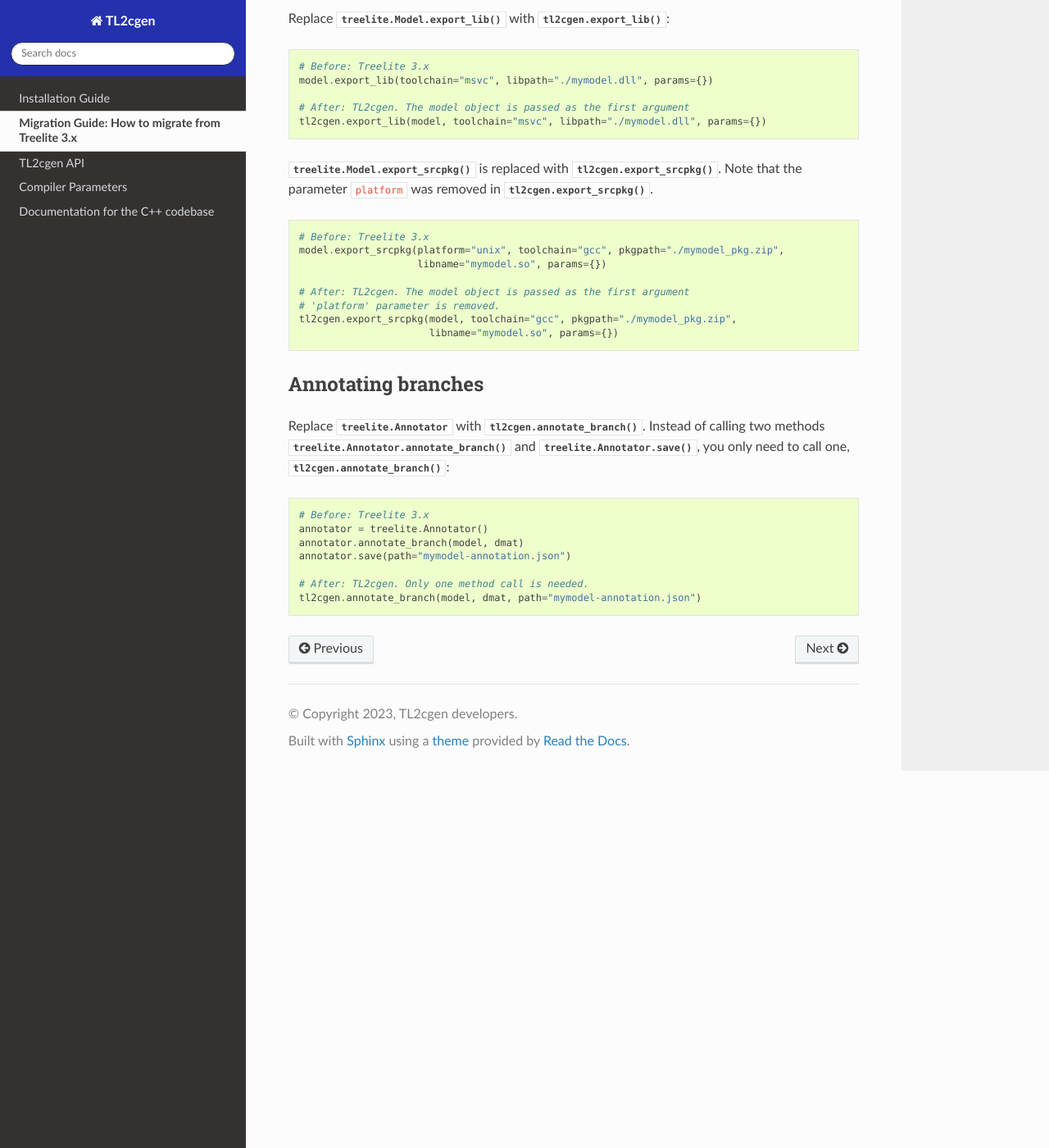
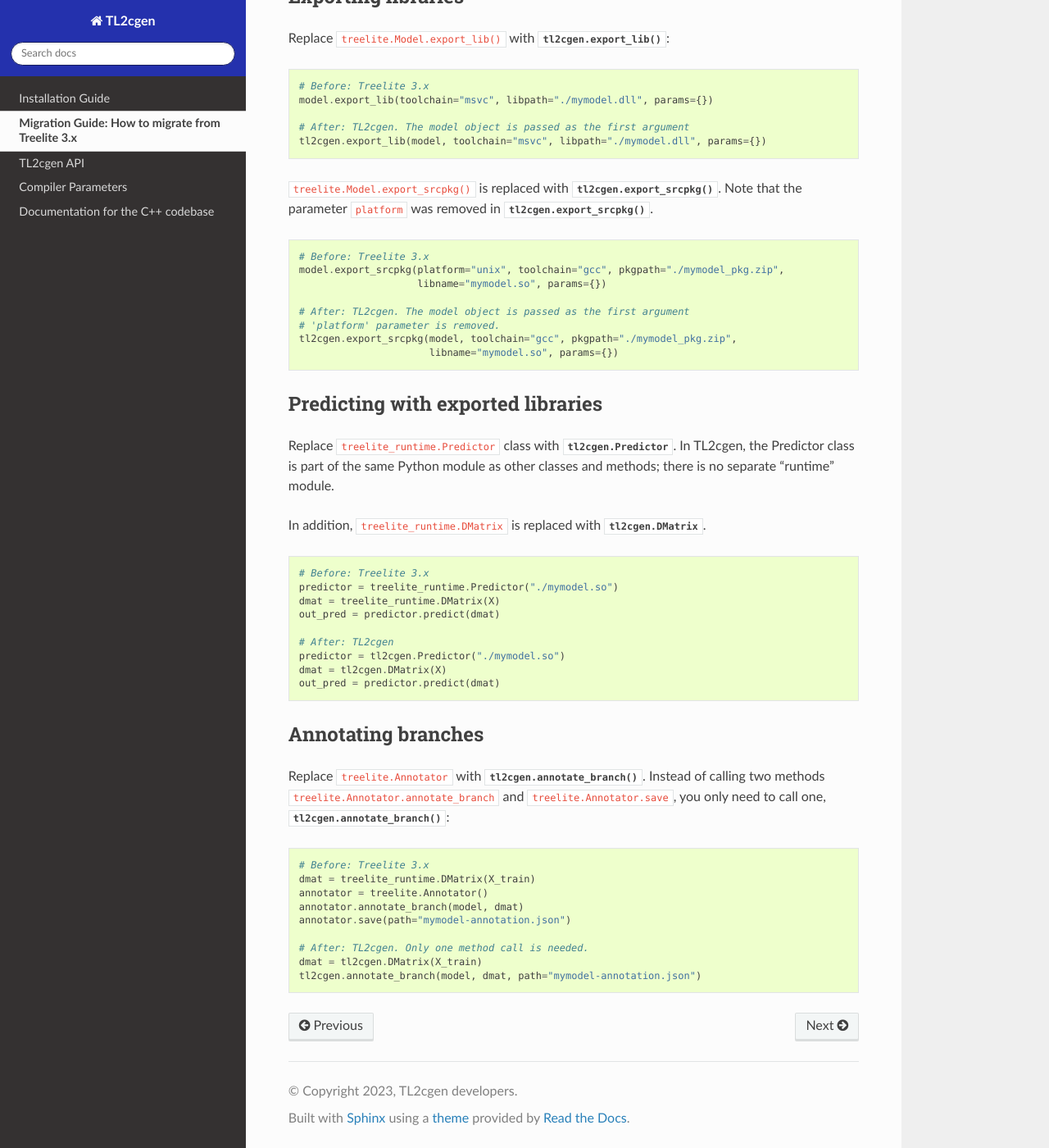
Before and after one commit to dmlc/tl2cgen, a Sphinx documentation site: the page built from docs/treelite-migration.rst, in a window 1280 px wide and 1400 px high, scrolled down 1673 px. Shown: the whole window at 82% size. Built offline with Sphinx 7.4.7 and the Read the Docs theme 2.0.0, drawn with Linux system fonts in a browser that asks for light colours; the version number could not be read and is left out; some of the changed text lies outside the part shown.

Commit message:
Don't cross-ref deprecated funcs in Treelite

```diff
--- a/docs/treelite-migration.rst
+++ b/docs/treelite-migration.rst
@@ -62,8 +62,8 @@ for model loading.
 Generating C code
 =================
 
-For generating C code from tree models, replace :py:meth:`treelite.Model.compile`
-with :py:meth:`tl2cgen.generate_c_code`
+For generating C code from tree models, replace ``treelite.Model.compile()``
+with :py:func:`tl2cgen.generate_c_code`
 
 .. code-block:: python
 
@@ -75,7 +75,7 @@ with :py:meth:`tl2cgen.generate_c_code`
 
 Exporting libraries
 ===================
-Replace :py:meth:`treelite.Model.export_lib` with :py:meth:`tl2cgen.export_lib`:
+Replace ``treelite.Model.export_lib()`` with :py:func:`tl2cgen.export_lib`:
 
 .. code-block:: python
 
@@ -85,8 +85,8 @@ Replace :py:meth:`treelite.Model.export_lib` with :py:meth:`tl2cgen.export_lib`:
   # After: TL2cgen. The model object is passed as the first argument
   tl2cgen.export_lib(model, toolchain="msvc", libpath="./mymodel.dll", params={})
 
-:py:meth:`treelite.Model.export_srcpkg` is replaced with :py:meth:`tl2cgen.export_srcpkg`.
-Note that the parameter ``platform`` was removed in :py:meth:`tl2cgen.export_srcpkg`.
+``treelite.Model.export_srcpkg()`` is replaced with :py:func:`tl2cgen.export_srcpkg`.
+Note that the parameter ``platform`` was removed in :py:func:`tl2cgen.export_srcpkg`.
 
 .. code-block:: python
 
@@ -99,19 +99,42 @@ Note that the parameter ``platform`` was removed in :py:meth:`tl2cgen.export_src
   tl2cgen.export_srcpkg(model, toolchain="gcc", pkgpath="./mymodel_pkg.zip",
                         libname="mymodel.so", params={})
 
-Annotating branches
-===================
-Replace :py:class:`treelite.Annotator` with :py:meth:`tl2cgen.annotate_branch`.
-Instead of calling two methods :py:meth:`treelite.Annotator.annotate_branch` and
-:py:meth:`treelite.Annotator.save`, you only need to call one,
-:py:meth:`tl2cgen.annotate_branch`:
+Predicting with exported libraries
+==================================
+Replace ``treelite_runtime.Predictor`` class with :py:class:`tl2cgen.Predictor`.
+In TL2cgen, the Predictor class is part of the same Python module as other
+classes and methods; there is no separate "runtime" module.
+
+In addition, ``treelite_runtime.DMatrix`` is replaced with
+:py:class:`tl2cgen.DMatrix`.
 
 .. code-block:: python
 
   # Before: Treelite 3.x
+  predictor = treelite_runtime.Predictor("./mymodel.so")
+  dmat = treelite_runtime.DMatrix(X)
+  out_pred = predictor.predict(dmat)
+
+  # After: TL2cgen
+  predictor = tl2cgen.Predictor("./mymodel.so")
+  dmat = tl2cgen.DMatrix(X)
+  out_pred = predictor.predict(dmat)
+
+Annotating branches
+===================
+Replace ``treelite.Annotator`` with :py:func:`tl2cgen.annotate_branch`.
+Instead of calling two methods ``treelite.Annotator.annotate_branch`` and
+``treelite.Annotator.save``, you only need to call one,
+:py:func:`tl2cgen.annotate_branch`:
+
+.. code-block:: python
+
+  # Before: Treelite 3.x
+  dmat = treelite_runtime.DMatrix(X_train)
   annotator = treelite.Annotator()
   annotator.annotate_branch(model, dmat)
   annotator.save(path="mymodel-annotation.json")
 
   # After: TL2cgen. Only one method call is needed.
+  dmat = tl2cgen.DMatrix(X_train)
   tl2cgen.annotate_branch(model, dmat, path="mymodel-annotation.json")
```
Also changed, not shown: 1 other file.
